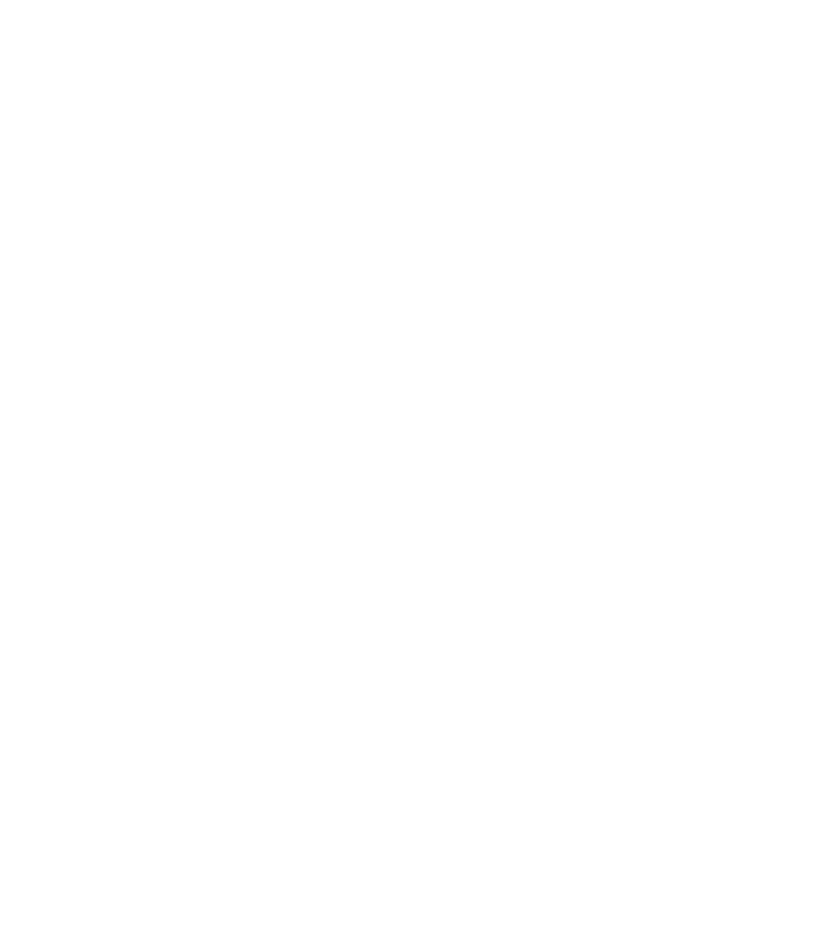
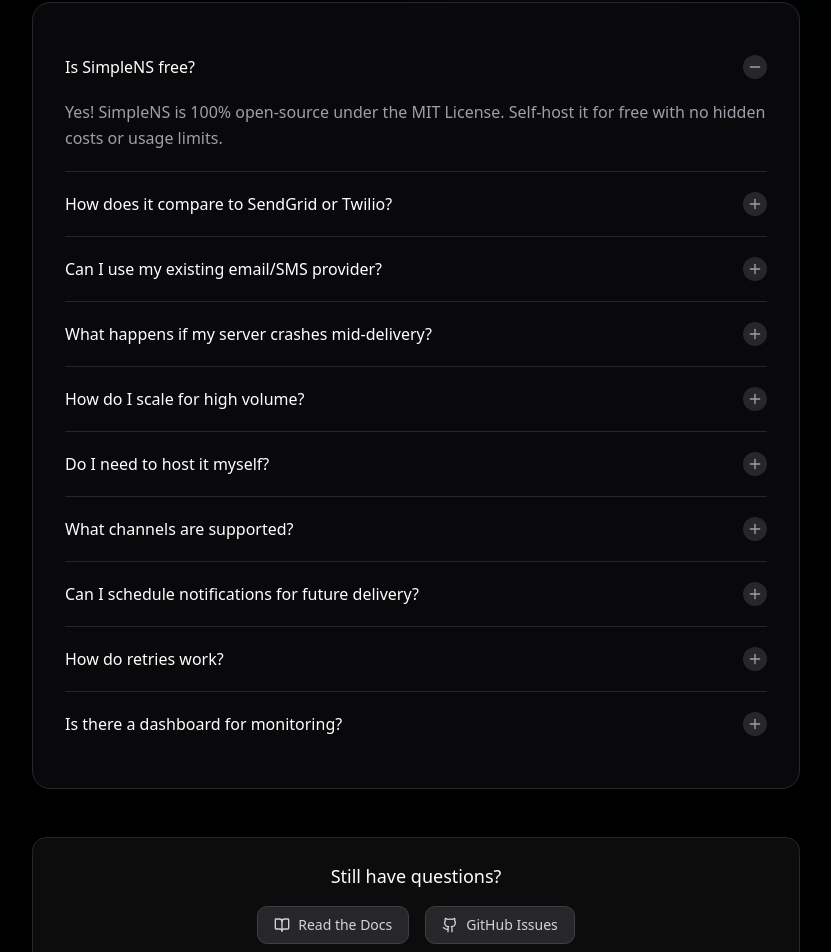
Before and after one commit to SimpleNotificationSystem/simplens-docs, a Next.js app: page / in a window 1280 px wide. Shown: the part 8701-9653 px from the top of the page, without its empty margins (224-1055 px from the left). Before the commit the page ends 8467 px from the top, so only its background shows below. Built offline with nearby package versions, Linux system fonts and the light colour scheme.

Commit message:
implement FAQ section

```diff
--- a/app/page.tsx
+++ b/app/page.tsx
@@ -7,6 +7,7 @@ import { MultiChannelSection } from "@/components/multi-channel";
 import { DashboardSection } from "@/components/dashboard-section";
 import { WhySimpleNSSection } from "@/components/why-simplens";
 import { UseCasesSection } from "@/components/use-cases";
+import { FAQSection } from "@/components/faq-section";
 
 export default function Home() {
   return (
@@ -19,6 +20,7 @@ export default function Home() {
       <DashboardSection />
       <WhySimpleNSSection />
       <UseCasesSection />
+      <FAQSection />
     </>
   );
 }
--- /dev/null
+++ b/components/faq-section.tsx
@@ -0,0 +1,169 @@
+"use client"
+
+import { useState } from "react"
+import { motion, AnimatePresence } from "framer-motion"
+import Link from "next/link"
+import {
+    Plus,
+    Minus,
+    BookOpen,
+    Github
+} from "lucide-react"
+
+interface FAQItemProps {
+    question: string
+    answer: string
+    isOpen: boolean
+    onToggle: () => void
+}
+
+const FAQItem = ({ question, answer, isOpen, onToggle }: FAQItemProps) => {
+    return (
+        <div className="border-b border-zinc-800 last:border-0">
+            <button
+                onClick={onToggle}
+                className="flex w-full items-center justify-between py-5 text-left transition-colors hover:text-blue-400"
+            >
+                <span className="font-medium text-white pr-4">{question}</span>
+                <div className="flex h-6 w-6 shrink-0 items-center justify-center rounded-full bg-zinc-800 text-zinc-400">
+                    {isOpen ? <Minus className="h-4 w-4" /> : <Plus className="h-4 w-4" />}
+                </div>
+            </button>
+            <AnimatePresence>
+                {isOpen && (
+                    <motion.div
+                        initial={{ height: 0, opacity: 0 }}
+                        animate={{ height: "auto", opacity: 1 }}
+                        exit={{ height: 0, opacity: 0 }}
+                        transition={{ duration: 0.3 }}
+                        className="overflow-hidden"
+                    >
+                        <p className="pb-5 text-zinc-400 leading-relaxed">{answer}</p>
+                    </motion.div>
+                )}
+            </AnimatePresence>
+        </div>
+    )
+}
+
+export const FAQSection = () => {
+    const [openIndex, setOpenIndex] = useState<number | null>(0)
+
+    const faqs = [
+        {
+            question: "Is SimpleNS free?",
+            answer: "Yes! SimpleNS is 100% open-source under the MIT License. Self-host it for free with no hidden costs or usage limits.",
+        },
+        {
+            question: "How does it compare to SendGrid or Twilio?",
+            answer: "SimpleNS is orchestration, not a provider. It manages retries, scheduling, and crash recovery while delegating actual delivery to providers like SendGrid/Twilio via plugins. You can even use multiple providers simultaneously.",
+        },
+        {
+            question: "Can I use my existing email/SMS provider?",
+            answer: "Absolutely! Install the appropriate plugin or build a custom one with our SDK. If a plugin doesn't exist, create one in minutes using @simplens/create-simplens-plugin.",
+        },
+        {
+            question: "What happens if my server crashes mid-delivery?",
+            answer: "The recovery service automatically detects ghost delivery, orphaned and stuck notifications. It tries to auto resolve them if possible, else it notifies via the admin dashboard. No messages are lost thanks to the SimpleNS Recovery System",
+        },
+        {
+            question: "How do I scale for high volume?",
+            answer: "Run multiple processor instances and scale horizontally. You can scale email workers independently from SMS workers based on your traffic patterns.",
+        },
+        {
+            question: "Do I need to host it myself?",
+            answer: "Yes, SimpleNS is self-hosted for maximum control, data privacy, and no vendor lock-in. Deploy with Docker Compose in minutes.",
+        },
+        {
+            question: "What channels are supported?",
+            answer: "Email, SMS, WhatsApp, push notifications, and more via plugins. You can build custom plugins for any channel using the SDK.",
+        },
+        {
+            question: "Can I schedule notifications for future delivery?",
+            answer: "Yes! Use the scheduled_at field with ISO 8601 timestamps. Notifications are queued in Redis and processed at the scheduled time.",
+        },
+        {
+            question: "How do retries work?",
+            answer: "Automatic exponential backoff retries with configurable limits. If a delivery fails, SimpleNS retries with increasing delays (2s, 4s, 8s, etc.).",
+        },
+        {
+            question: "Is there a dashboard for monitoring?",
+            answer: "Yes! A full-featured admin dashboard is included with analytics, event explorer, failed events management, alerts, and an interactive Payload Studio.",
+        },
+    ]
+
+    return (
+        <section className="relative overflow-hidden bg-black py-24 px-6" id="faq">
+            {/* Background */}
+            <div className="pointer-events-none absolute inset-0 overflow-hidden">
+                <div className="absolute right-1/4 top-0 h-96 w-96 rounded-full bg-blue-900/10 blur-3xl" />
+            </div>
+
+            <div className="relative z-10 mx-auto max-w-3xl">
+                {/* Header */}
+                <motion.div
+                    initial={{ opacity: 0, y: 20 }}
+                    whileInView={{ opacity: 1, y: 0 }}
+                    viewport={{ once: true }}
+                    transition={{ duration: 0.6 }}
+                    className="mb-12 text-center"
+                >
+                    <h2 className="mb-4 text-3xl font-bold tracking-tight text-white md:text-5xl">
+                        Frequently Asked <span className="bg-linear-to-r from-blue-400 to-blue-600 bg-clip-text text-transparent">Questions</span>
+                    </h2>
+                    <p className="text-lg text-zinc-400">
+                        Everything you need to know about SimpleNS
+                    </p>
+                </motion.div>
+
+                {/* FAQ Items */}
+                <motion.div
+                    initial={{ opacity: 0, y: 20 }}
+                    whileInView={{ opacity: 1, y: 0 }}
+                    viewport={{ once: true }}
+                    transition={{ duration: 0.6, delay: 0.2 }}
+                    className="rounded-2xl border border-zinc-800 bg-zinc-950 p-6 md:p-8"
+                >
+                    {faqs.map((faq, index) => (
+                        <FAQItem
+                            key={index}
+                            question={faq.question}
+                            answer={faq.answer}
+                            isOpen={openIndex === index}
+                            onToggle={() => setOpenIndex(openIndex === index ? null : index)}
+                        />
+                    ))}
+                </motion.div>
+
+                {/* Still Have Questions Callout */}
+                <motion.div
+                    initial={{ opacity: 0, y: 20 }}
+                    whileInView={{ opacity: 1, y: 0 }}
+                    viewport={{ once: true }}
+                    transition={{ duration: 0.5, delay: 0.3 }}
+                    className="mt-12 rounded-xl border border-zinc-800 bg-zinc-900/50 p-6 text-center"
+                >
+                    <p className="mb-4 text-lg font-medium text-white">
+                        Still have questions?
+                    </p>
+                    <div className="flex flex-wrap items-center justify-center gap-4">
+                        <Link
+                            href="/docs"
+                            className="flex items-center gap-2 rounded-lg border border-zinc-700 bg-zinc-800 px-4 py-2 text-sm text-zinc-300 transition-colors hover:border-blue-500 hover:text-white"
+                        >
+                            <BookOpen className="h-4 w-4" />
+                            Read the Docs
+                        </Link>
+                        <Link
+                            href="https://github.com/SimpleNotificationSystem/simplens-core/issues"
+                            className="flex items-center gap-2 rounded-lg border border-zinc-700 bg-zinc-800 px-4 py-2 text-sm text-zinc-300 transition-colors hover:border-blue-500 hover:text-white"
+                        >
+                            <Github className="h-4 w-4" />
+                            GitHub Issues
+                        </Link>
+                    </div>
+                </motion.div>
+            </div>
+        </section>
+    )
+}
```
